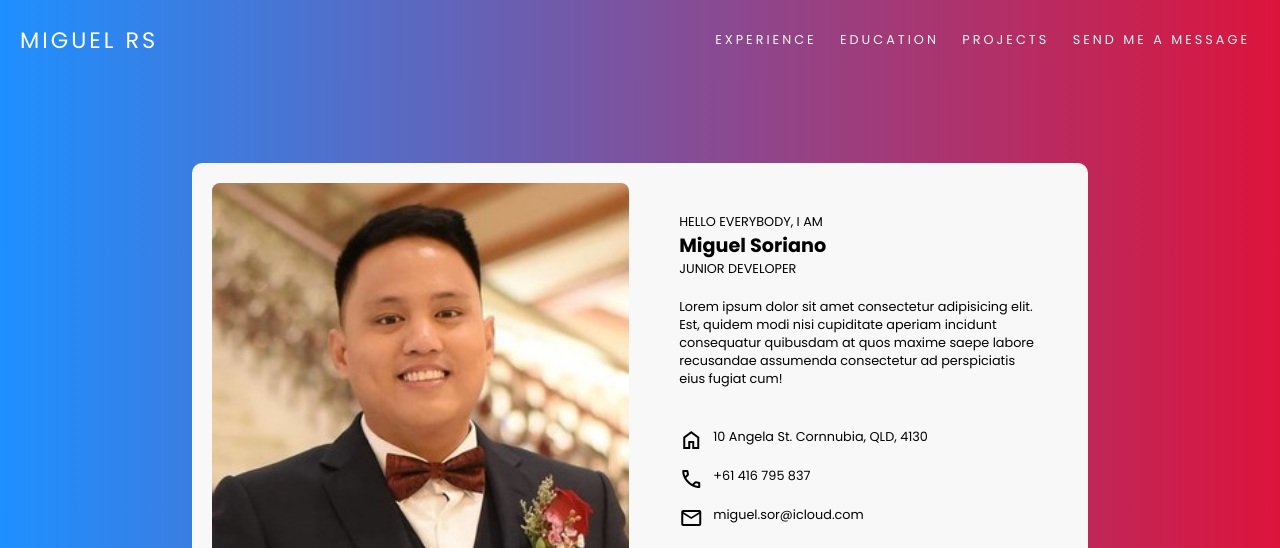
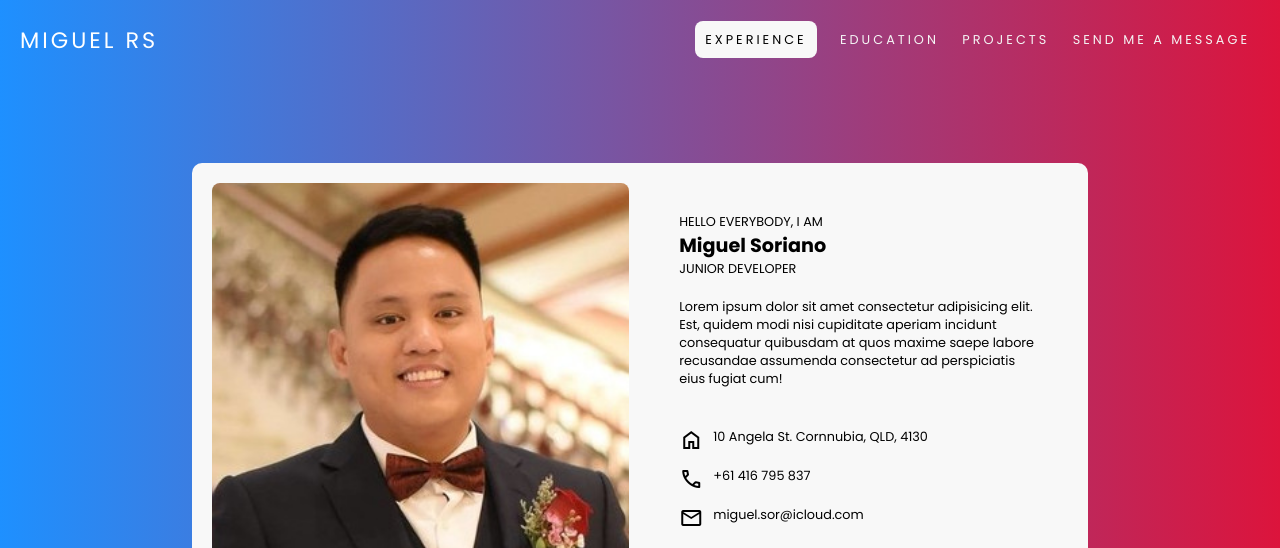
Before and after one commit to MigSor/my-personal-website, a plain HTML site: page index.html in a window 1280 px wide. In both pictures the pointer is over the link "EXPERIENCE". Shown: the top 548 px of the page. Drawn offline with nearby package versions, Linux system fonts and the light colour scheme.

Commit message:
add a hover effect on nav a and search results li

```diff
--- a/style.css
+++ b/style.css
@@ -56,6 +56,15 @@ body {
   color: whitesmoke;
   letter-spacing: 3px;
   margin: 0 10px;
+  transition: all 0.5s;
+}
+
+.nav a:hover {
+  transform: scale(1.1);
+  background-color: #f8f8f8;
+  border-radius: 8px;
+  color: black;
+  padding: 10px;
 }
 
 .nav-small {
@@ -215,6 +224,13 @@ body {
   gap: 20px;
   width: 150px;
   font-size: 16px;
+  transition: all 0.5s;
+}
+
+#searchResult li:hover {
+  transform: scale(1.1);
+  background-color: #f8f8f8;
+  border-radius: 8px;
 }
 
 #searchResult li img {
```
